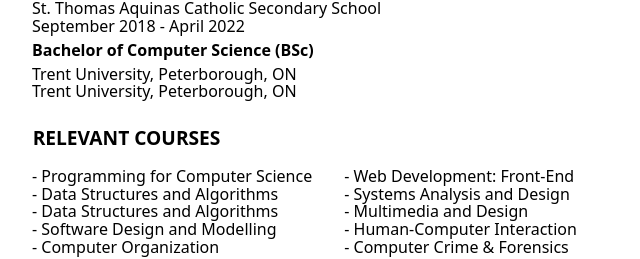
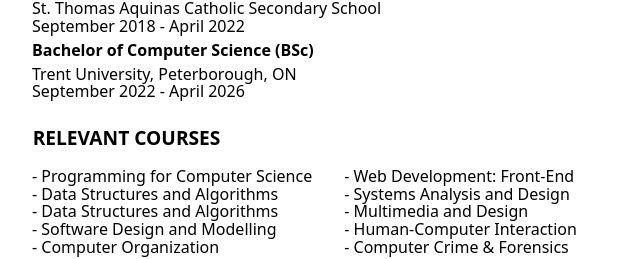
Before and after one commit to HareesValan/HareesValan.github.io, a plain HTML site: page cv.html in a window 1280 px wide. Shown: the part 339-598 px from the top of the page, 0-640 px from the left. Drawn offline with Linux system fonts and the light colour scheme.

Commit message:
Updated CV.html

```diff
--- a/cv.html
+++ b/cv.html
@@ -27,7 +27,7 @@
 
     <h3 id="eduH3">Bachelor of Computer Science (BSc)</h3>
     <p id="eduP3">Trent University, Peterborough, ON</p>
-    <p id="eduP4">Trent University, Peterborough, ON</p>
+    <p id="eduP4">September 2022 - April 2026</p>
 
     <h2 id="coursesH">RELEVANT COURSES</h2>
 
```
